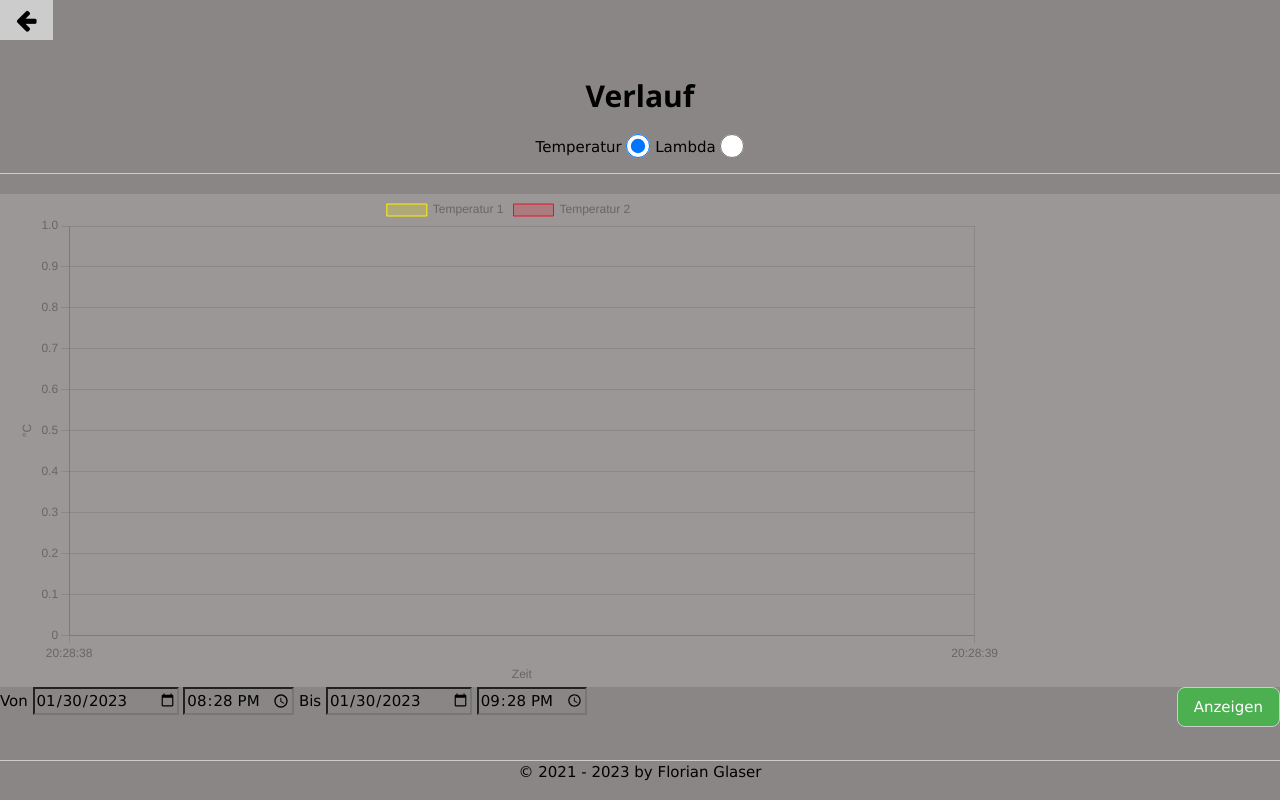
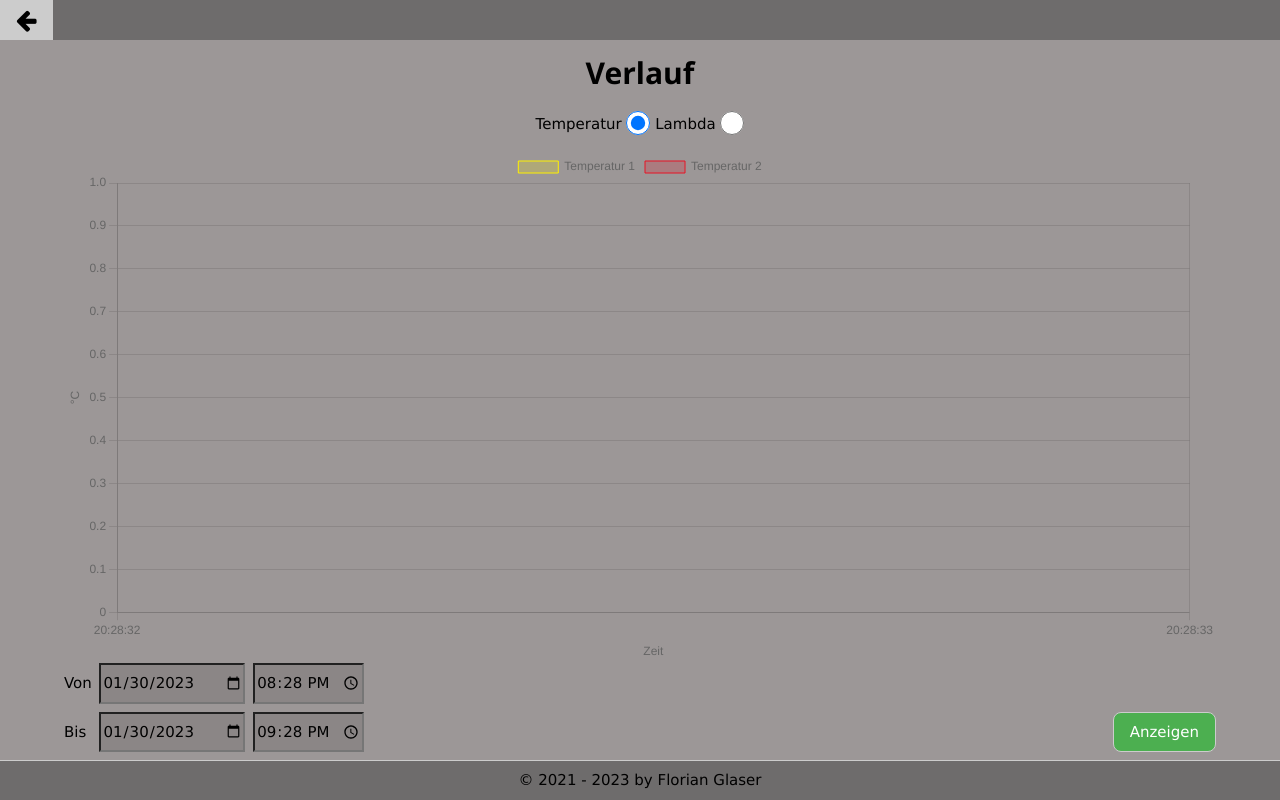
Before and after one commit to Floskinner/Lamdasonden-Messtation, a Flask app: page /history in a window 1280 px wide. Run offline with Flask 2, Linux system fonts and the light colour scheme; data that the repository does not hold is empty; parts of the project's set-up code (start-up, migrations or seed data) failed here and were passed over.

Commit message:
swtiched to own CSS layout

```diff
--- /dev/null
+++ b/static/css/history.css
@@ -0,0 +1,62 @@
+#chartContainer {
+    height: 100%;
+
+    display: grid;
+    grid-template-columns: 5% 90% 5%;
+    grid-template-rows: 1fr 7fr 1fr;
+}
+
+#chartContainer .header {
+    height: 100%;
+    background-color: var(--main-color-light);
+
+    grid-column-start: 2;
+    grid-column-end: 3;
+    grid-row-start: 1;
+    grid-row-end: 2;
+}
+
+#chartContainer .canvas {
+    position: relative;
+    width: 100%;
+    height: 100%;
+
+    grid-column-start: 2;
+    grid-column-end: 3;
+    grid-row-start: 2;
+    grid-row-end: 3;
+
+}
+
+#chartContainer .footer {
+    height: 100%;
+    background-color: var(--main-color-light);
+
+    align-items: normal;
+    justify-content: normal;
+
+    grid-column-start: 2;
+    grid-column-end: 3;
+    grid-row-start: 3;
+    grid-row-end: 4;
+
+    display: grid;
+    row-gap: 1vh;
+    column-gap: 0.6vw;
+    grid-template-columns: min-content min-content min-content auto min-content;
+    grid-template-rows: 1fr 1fr;
+    grid-template-areas:
+        "tl1 tl2 tl3 . tr"
+        "bl1 bl2 bl3 . br";
+
+    padding-bottom: 1vh;
+}
+
+#chartContainer .footer button {
+    grid-area: br;
+}
+
+#chartContainer .footer label {
+    display: flex;
+    align-items: center;
+}
--- a/static/css/my.css
+++ b/static/css/my.css
@@ -1,15 +1,18 @@
+:root {
+  --main-color: rgb(139, 134, 134);
+  --main-color-light: rgb(156, 151, 151);
+  --main-color-dark: rgb(110, 108, 108);
+  --main-color-text: black;
+}
+
 html,
 body {
   height: 100%;
-  background-color: rgb(139, 134, 134);
+  background-color: var(--main-color);
 }
 
 input {
-  background-color: rgb(139, 134, 134);
-}
-
-.myChart {
-  background-color: rgb(156, 151, 151);
+  background-color: var(--main-color);
 }
 
 .mybackround {
@@ -48,12 +51,12 @@ input {
 }
 
 .w3-modal-content {
-  background-color: rgb(156, 151, 151);
+  background-color: var(--main-color-light);
   height: 80%;
 }
 
 .modalHeaderFooter {
-  background-color: rgb(110, 108, 108);
+  background-color: var(--main-color-dark);
   color: white;
   height: 80%;
   height: fit-content;
@@ -62,6 +65,40 @@ input {
 .modalBody {
   overflow-y: auto;
   height: inherit
+}
+
+.base-grid {
+  display: grid;
+  grid-template-columns: 1fr;
+  grid-template-rows: 5% 90% 5%;
+  grid-template-areas:
+    "header"
+    "main"
+    "footer";
+  height: 100%;
+}
+
+.header {
+  grid-area: header;
+  background-color: var(--main-color-dark);
+  color: var(--main-color-text);
+  height: 100%;
+}
+
+.main-body {
+  grid-area: main;
+  background-color: var(--main-color-light);
+  height: 100%;
+}
+
+.footer {
+  grid-area: footer;
+  background-color: var(--main-color-dark);
+  height: 100%;
+
+  display: flex;
+  justify-content: center;
+  align-items: center;
 }
 
 @media only screen and (min-width: 768px) {
--- a/templates/base.jinja
+++ b/templates/base.jinja
@@ -18,25 +18,27 @@
 </head>
 
 {% block javaScript %}
-    <script src="../static/javascript/jquery-3.5.1.min.js"></script>
+<script src="../static/javascript/jquery-3.5.1.min.js"></script>
 {% endblock javaScript %}
 
-<body class="mybackround">
+<body class="base-grid mybackround">
 
     <!-- Header -->
-    <header class="w3-bar">
+    <header class="header">
         {% block pageNavbar %}
         {% endblock pageNavbar %}
     </header>
 
     <!-- Mittlerer Bereich -->
-    <div class="w3-cell-row w3-display-container" style="height: 90%;">
+    <div class="main-body">
         {% block main %}{% endblock %}
     </div>
 
     <!-- Unterer Bereich -->
-    <div class="w3-row w3-center w3-border-top" style="height: 3%; ">
-        &copy; 2021 - {{ current_year }} by Florian Glaser
+    <div class="footer w3-center w3-border-top">
+        <div>
+            &copy; 2021 - {{ current_year }} by Florian Glaser
+        </div>
     </div>
 
     <!-- Error Modal -->
--- a/templates/history.jinja
+++ b/templates/history.jinja
@@ -1,18 +1,23 @@
 {% extends "base.jinja" %}
+
+{% block head %}
+{{ super() }}
+<link rel="stylesheet" href="../static/css/history.css">
+{% endblock head %}
 
 {% block title %}Verlauf{% endblock title %}
 
 {% block pageNavbar %}
-<a href="/" class="w3-bar-item w3-button w3-left fa fa-arrow-left" style="font-size:24px"></a>
+<a href="/" class="w3-bar-item w3-button w3-left fa fa-arrow-left" style="font-size: 3vh"></a>
 
 {{ super() }}
 {% endblock pageNavbar %}
 
-
 {% block main %}
 
+<div id="chartContainer">
 
-<div class="w3-center w3-border-bottom" style="margin-bottom: 20px;"><br>
+    <div class="header w3-center">
         <h2><b>Verlauf</b></h2>
         <div class="w3-container" style="margin-bottom: 15px;">
             <label>Temperatur</label>
@@ -22,21 +27,24 @@
         </div>
     </div>
 
-<div class="w3-container myChart">
+    <div class="canvas">
         <canvas id="historyCanvas"></canvas>
     </div>
 
-<div class="w3-container>" style="margin-bottom: 15px;">
+    <div class="footer">
+        <label style="grid-area: tl1;">Von</label>
+        <input id="start_date" type="date" style="grid-area: tl2;">
+        <input id="start_time" type="time" style="grid-area: tl3;">
 
-    <label>Von</label>
-    <input id="start_date" type="date">
-    <input id="start_time" type="time">
-    <label>Bis</label>
-    <input id="end_date" type="date">
-    <input id="end_time" type="time">
+        <label style="grid-area: bl1;">Bis</label>
+        <input id="end_date" type="date" style="grid-area: bl2;">
+        <input id="end_time" type="time" style="grid-area: bl3;">
 
-    <button type="button" class="w3-button w3-round-large w3-border w3-right w3-green"
+        <button type="button" class="w3-button w3-round-large w3-border w3-green"
             onclick="set_history()">Anzeigen</button>
+
+    </div>
+
 </div>
 
 {% endblock %}
@@ -194,7 +202,7 @@
             },
             type: "line",
             options: {
-                responsive: true,
+                maintainAspectRatio: false,
                 plugins: {
                     legend: {
                         position: "top",
```
Lines whose indentation alone changed are shown as unchanged.
